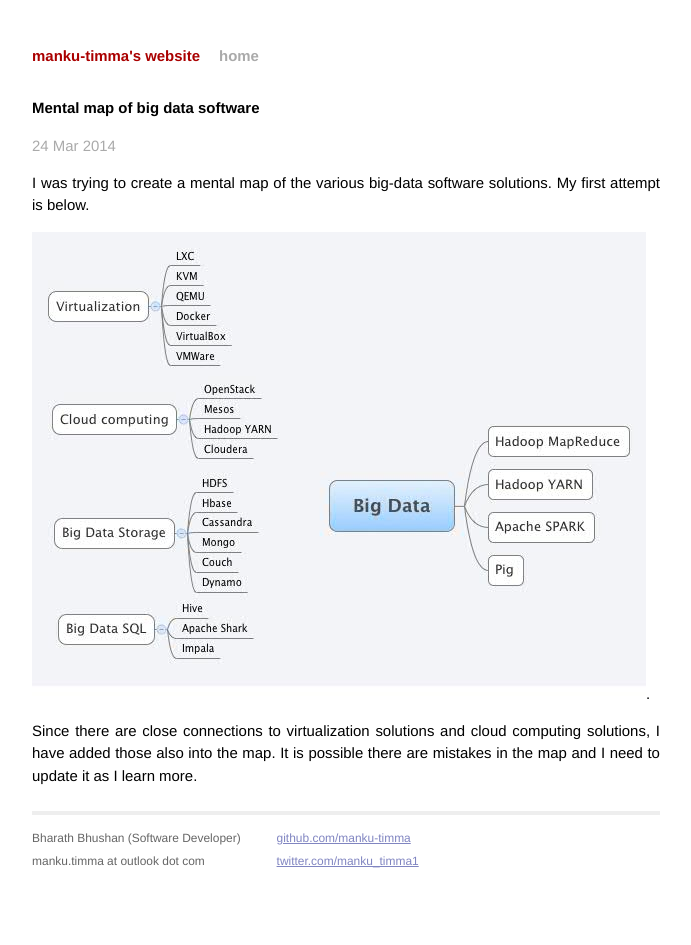
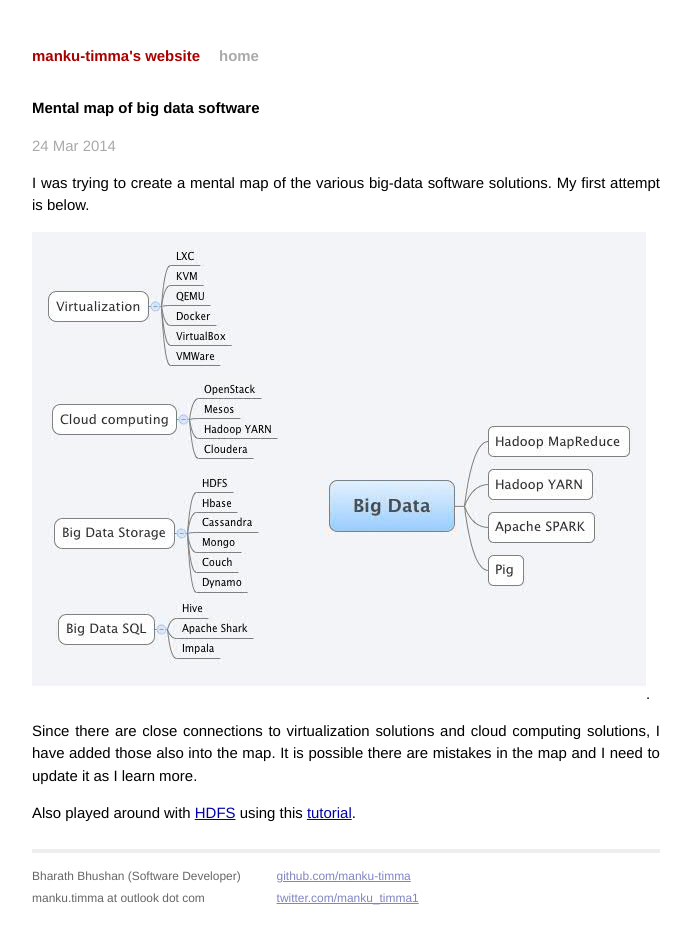
Before and after one commit to manku-timma/manku-timma.github.io, a Jekyll site: the page built from _posts/2014-03-24-big-data-map.md, in a window 1280 px wide. Shown: the whole page, without its empty margins (294-985 px from the left). Built offline with Jekyll 4.4.1, drawn with Linux system fonts in a browser that asks for light colours; Markdown is read by kramdown in place of the engine named in the settings.

Commit message:
added a couple of links

```diff
--- a/_posts/2014-03-24-big-data-map.md
+++ b/_posts/2014-03-24-big-data-map.md
@@ -13,3 +13,8 @@ My first attempt is below.
 Since there are close connections to virtualization solutions and cloud
 computing solutions, I have added those also into the map. It is possible there
 are mistakes in the map and I need to update it as I learn more.
+
+Also played around with [HDFS][hdfs] using this [tutorial][tutorial].
+
+[hdfs]: http://www.ibm.com/developerworks/library/wa-introhdfs/index.html
+[tutorial]: http://www.michael-noll.com/tutorials/running-hadoop-on-ubuntu-linux-single-node-cluster/
```
